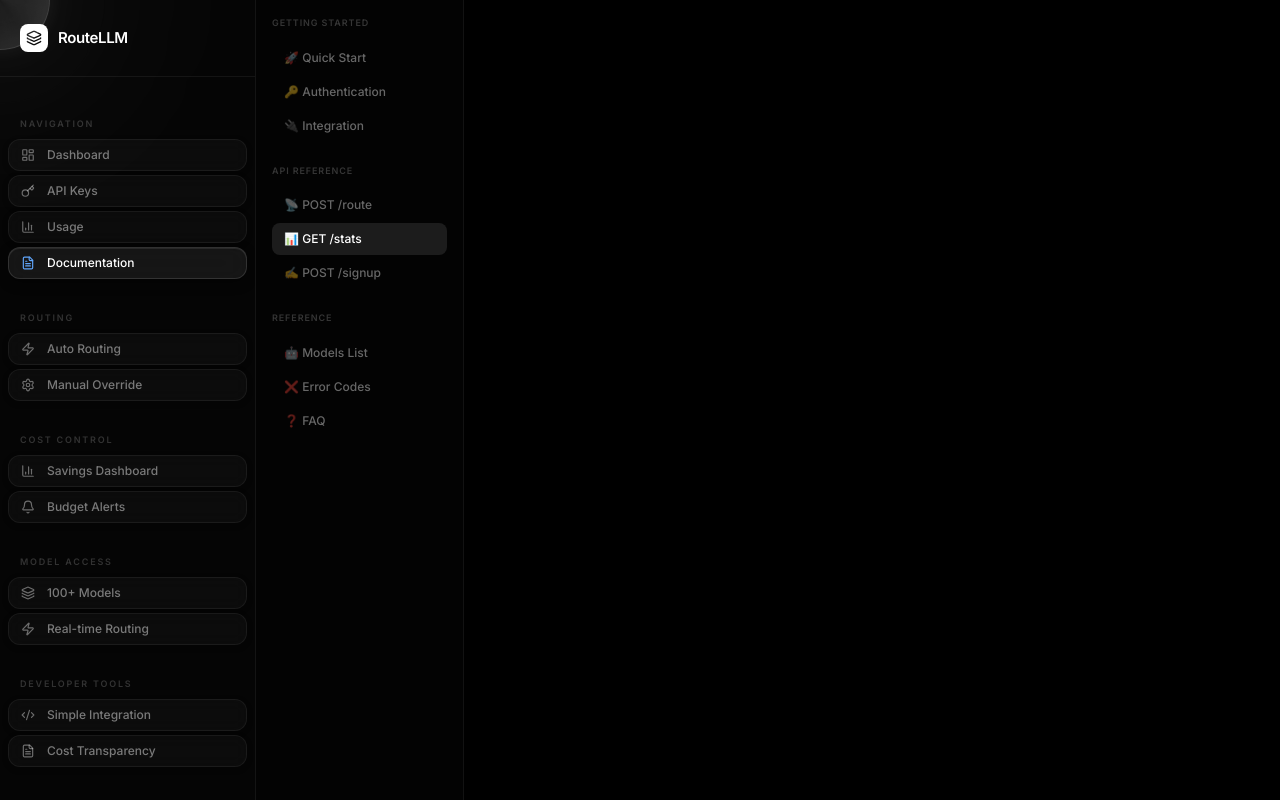
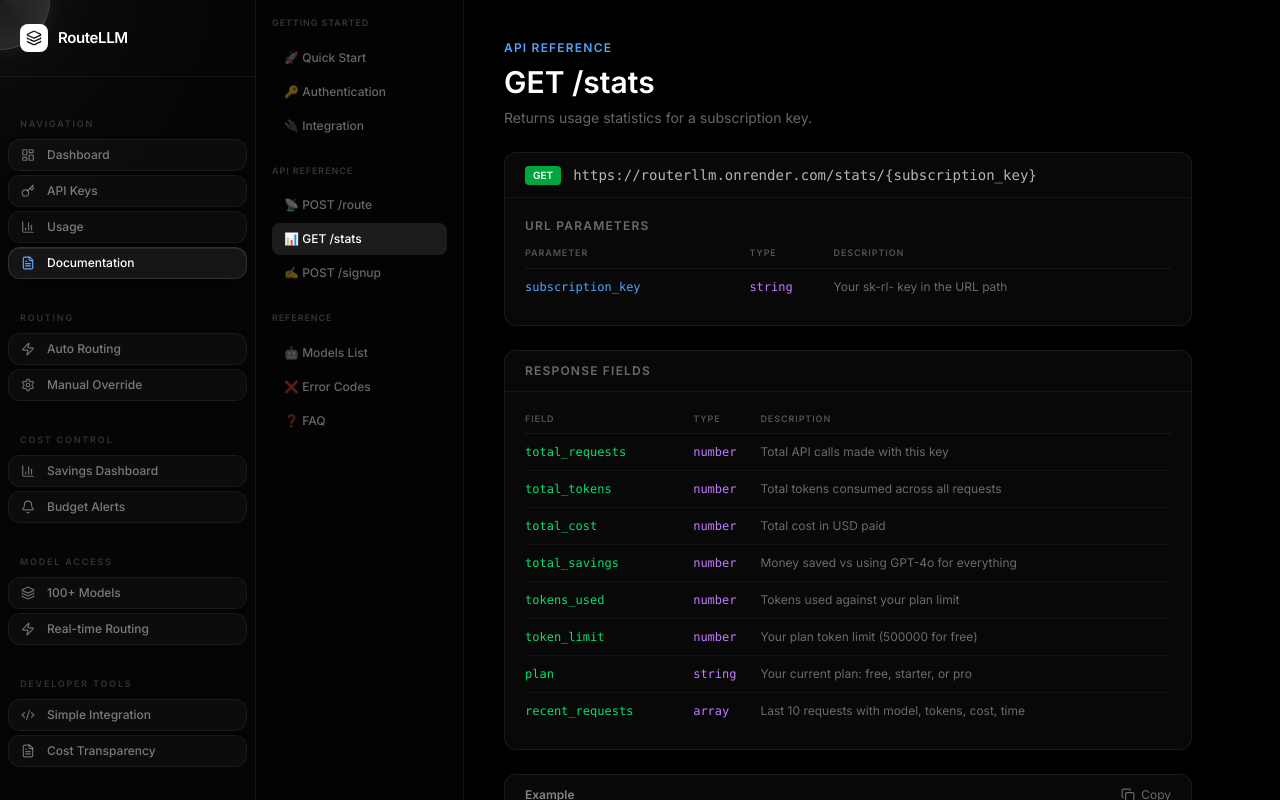
Before and after one commit to krishnawararkar15-droid/routerllm, a React (Vite) app: page /docs in a window 1280 px wide. Both pictures are taken after a click on the button "📊 GET /stats". Shown: the top 800 px of the page. Built offline with nearby package versions, Linux system fonts and the light colour scheme.

Commit message:
Add GET /stats and POST /signup docs sections

```diff
--- a/src/components/Docs.tsx
+++ b/src/components/Docs.tsx
@@ -336,6 +336,166 @@ export const Docs = () => {
             </div>
           )}
 
+          {/* GET STATS */}
+          {activeSection === 'api-stats' && (
+            <div className="space-y-6">
+              <div>
+                <div className="text-xs text-blue-400 font-bold uppercase tracking-widest mb-2">API Reference</div>
+                <h1 className="text-3xl font-extrabold mb-2">GET /stats</h1>
+                <p className="text-white/40 text-sm">Returns usage statistics for a subscription key.</p>
+              </div>
+              <div className="bg-white/[0.03] border border-white/[0.08] rounded-xl overflow-hidden">
+                <div className="px-5 py-3 border-b border-white/[0.06] flex items-center gap-3">
+                  <span className="bg-green-600 text-white text-[10px] font-black px-2 py-0.5 rounded">GET</span>
+                  <span className="font-mono text-sm text-white/70">https://routerllm.onrender.com/stats/{'{subscription_key}'}</span>
+                </div>
+                <div className="p-5">
+                  <h4 className="text-xs font-bold text-white/40 uppercase tracking-widest mb-3">URL Parameters</h4>
+                  <table className="w-full text-left">
+                    <thead><tr className="border-b border-white/[0.06]">
+                      <th className="pb-2 text-[9px] text-white/30 uppercase tracking-widest">Parameter</th>
+                      <th className="pb-2 text-[9px] text-white/30 uppercase tracking-widest">Type</th>
+                      <th className="pb-2 text-[9px] text-white/30 uppercase tracking-widest">Description</th>
+                    </tr></thead>
+                    <tbody>
+                      <tr>
+                        <td className="py-2.5 font-mono text-xs text-blue-400">subscription_key</td>
+                        <td className="py-2.5 font-mono text-xs text-purple-400">string</td>
+                        <td className="py-2.5 text-xs text-white/40">Your sk-rl- key in the URL path</td>
+                      </tr>
+                    </tbody>
+                  </table>
+                </div>
+              </div>
+              <div className="bg-white/[0.03] border border-white/[0.08] rounded-xl overflow-hidden">
+                <div className="px-5 py-3 border-b border-white/[0.06]">
+                  <h4 className="text-xs font-bold text-white/40 uppercase tracking-widest">Response Fields</h4>
+                </div>
+                <div className="p-5">
+                  <table className="w-full text-left">
+                    <thead><tr className="border-b border-white/[0.06]">
+                      <th className="pb-2 text-[9px] text-white/30 uppercase tracking-widest">Field</th>
+                      <th className="pb-2 text-[9px] text-white/30 uppercase tracking-widest">Type</th>
+                      <th className="pb-2 text-[9px] text-white/30 uppercase tracking-widest">Description</th>
+                    </tr></thead>
+                    <tbody className="divide-y divide-white/[0.04]">
+                      {[
+                        { field: 'total_requests', type: 'number', desc: 'Total API calls made with this key' },
+                        { field: 'total_tokens', type: 'number', desc: 'Total tokens consumed across all requests' },
+                        { field: 'total_cost', type: 'number', desc: 'Total cost in USD paid' },
+                        { field: 'total_savings', type: 'number', desc: 'Money saved vs using GPT-4o for everything' },
+                        { field: 'tokens_used', type: 'number', desc: 'Tokens used against your plan limit' },
+                        { field: 'token_limit', type: 'number', desc: 'Your plan token limit (500000 for free)' },
+                        { field: 'plan', type: 'string', desc: 'Your current plan: free, starter, or pro' },
+                        { field: 'recent_requests', type: 'array', desc: 'Last 10 requests with model, tokens, cost, time' },
+                      ].map((r, i) => (
+                        <tr key={i}>
+                          <td className="py-2.5 font-mono text-xs text-green-400">{r.field}</td>
+                          <td className="py-2.5 font-mono text-xs text-purple-400">{r.type}</td>
+                          <td className="py-2.5 text-xs text-white/40">{r.desc}</td>
+                        </tr>
+                      ))}
+                    </tbody>
+                  </table>
+                </div>
+              </div>
+              <CodeBlock id="stats-example" title="Example" code={`# Replace YOUR_KEY with your actual sk-rl- key
+import requests
+
+response = requests.get(
+    "https://routerllm.onrender.com/stats/${userKey}"
+)
+
+data = response.json()
+print(data["total_requests"])  # e.g. 42
+print(data["total_savings"])   # e.g. 1.24
+print(data["plan"])            # e.g. "free"`} copied={copied} onCopy={copyCode} />
+            </div>
+          )}
+
+          {/* POST SIGNUP */}
+          {activeSection === 'api-signup' && (
+            <div className="space-y-6">
+              <div>
+                <div className="text-xs text-blue-400 font-bold uppercase tracking-widest mb-2">API Reference</div>
+                <h1 className="text-3xl font-extrabold mb-2">POST /signup</h1>
+                <p className="text-white/40 text-sm">Creates a new account and returns a subscription key. If email already exists returns the existing key.</p>
+              </div>
+              <div className="bg-white/[0.03] border border-white/[0.08] rounded-xl overflow-hidden">
+                <div className="px-5 py-3 border-b border-white/[0.06] flex items-center gap-3">
+                  <span className="bg-blue-600 text-white text-[10px] font-black px-2 py-0.5 rounded">POST</span>
+                  <span className="font-mono text-sm text-white/70">https://routerllm.onrender.com/signup</span>
+                </div>
+                <div className="p-5">
+                  <h4 className="text-xs font-bold text-white/40 uppercase tracking-widest mb-3">Request Body</h4>
+                  <table className="w-full text-left">
+                    <thead><tr className="border-b border-white/[0.06]">
+                      <th className="pb-2 text-[9px] text-white/30 uppercase tracking-widest">Parameter</th>
+                      <th className="pb-2 text-[9px] text-white/30 uppercase tracking-widest">Type</th>
+                      <th className="pb-2 text-[9px] text-white/30 uppercase tracking-widest">Required</th>
+                      <th className="pb-2 text-[9px] text-white/30 uppercase tracking-widest">Description</th>
+                    </tr></thead>
+                    <tbody className="divide-y divide-white/[0.04]">
+                      {[
+                        { param: 'email', type: 'string', req: 'Yes', desc: 'User email address' },
+                        { param: 'password', type: 'string', req: 'Yes', desc: 'Password — max 72 characters' },
+                      ].map((r, i) => (
+                        <tr key={i}>
+                          <td className="py-2.5 font-mono text-xs text-blue-400">{r.param}</td>
+                          <td className="py-2.5 font-mono text-xs text-purple-400">{r.type}</td>
+                          <td className="py-2.5 text-xs text-white/40">{r.req}</td>
+                          <td className="py-2.5 text-xs text-white/40">{r.desc}</td>
+                        </tr>
+                      ))}
+                    </tbody>
+                  </table>
+                </div>
+              </div>
+              <div className="bg-white/[0.03] border border-white/[0.08] rounded-xl overflow-hidden">
+                <div className="px-5 py-3 border-b border-white/[0.06]">
+                  <h4 className="text-xs font-bold text-white/40 uppercase tracking-widest">Response Fields</h4>
+                </div>
+                <div className="p-5">
+                  <table className="w-full text-left">
+                    <thead><tr className="border-b border-white/[0.06]">
+                      <th className="pb-2 text-[9px] text-white/30 uppercase tracking-widest">Field</th>
+                      <th className="pb-2 text-[9px] text-white/30 uppercase tracking-widest">Type</th>
+                      <th className="pb-2 text-[9px] text-white/30 uppercase tracking-widest">Description</th>
+                    </tr></thead>
+                    <tbody className="divide-y divide-white/[0.04]">
+                      {[
+                        { field: 'subscription_key', type: 'string', desc: 'Your sk-rl- key to use in all requests' },
+                        { field: 'plan', type: 'string', desc: 'Your plan: free, starter, or pro' },
+                        { field: 'token_limit', type: 'number', desc: 'Token limit for your plan' },
+                        { field: 'email', type: 'string', desc: 'Your registered email' },
+                      ].map((r, i) => (
+                        <tr key={i}>
+                          <td className="py-2.5 font-mono text-xs text-green-400">{r.field}</td>
+                          <td className="py-2.5 font-mono text-xs text-purple-400">{r.type}</td>
+                          <td className="py-2.5 text-xs text-white/40">{r.desc}</td>
+                        </tr>
+                      ))}
+                    </tbody>
+                  </table>
+                </div>
+              </div>
+              <CodeBlock id="signup-example" title="Example" code={`import requests
+
+response = requests.post(
+    "https://routerllm.onrender.com/signup",
+    json={
+        "email": "you@yourcompany.com",
+        "password": "yourpassword"
+    }
+)
+
+data = response.json()
+print(data["subscription_key"])  # sk-rl-xxxxx
+print(data["plan"])              # free
+print(data["token_limit"])       # 500000`} copied={copied} onCopy={copyCode} />
+            </div>
+          )}
+
           {/* MODELS */}
           {activeSection === 'models' && (
             <div className="space-y-6">
```
